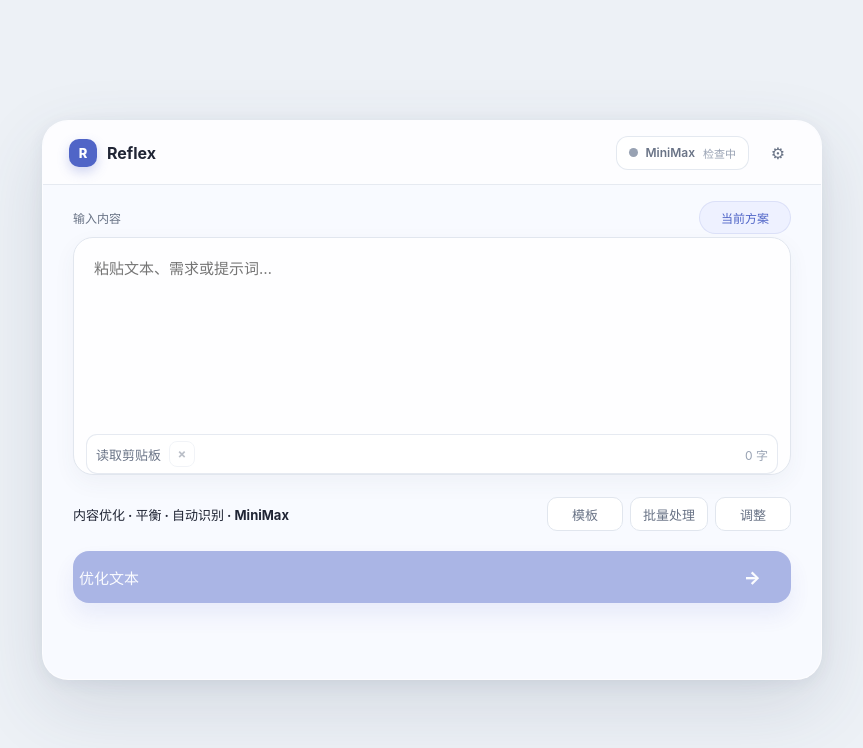
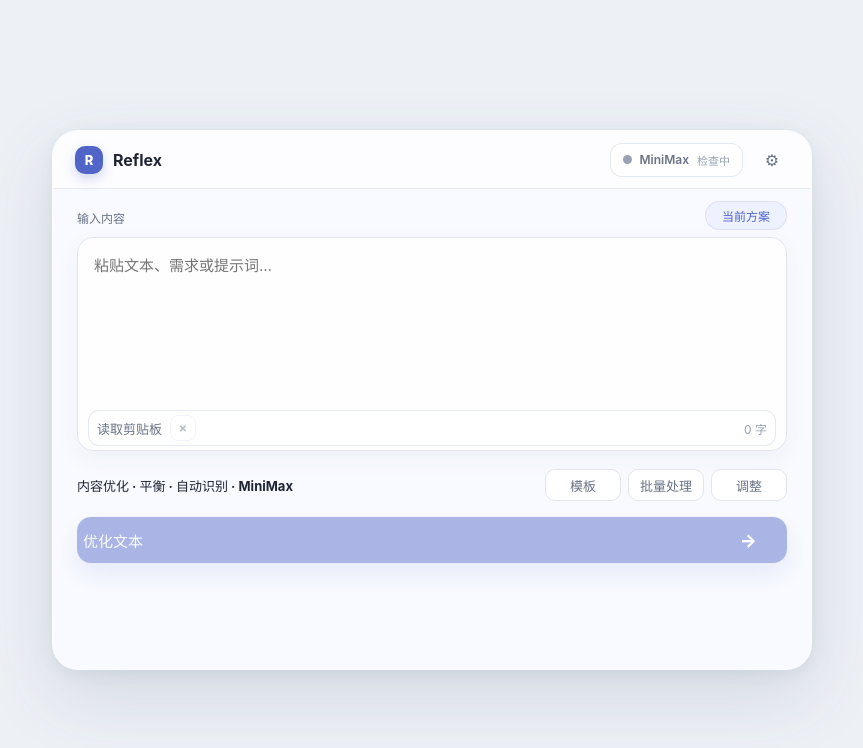
Before and after one commit to DOIT-Ben/Reflex-Next, a Svelte app in the folder apps/tauri-host/: page / in a window 1280 px wide. Shown: the top 748 px of the page, without its empty margins (208-1071 px from the left). Built offline with nearby package versions, Linux system fonts and the light colour scheme.

Commit message:
opt: 收紧窗口与浮层交互密度 | v0.6.0-beta.10 | 2026-07-13 12:10

```diff
--- a/apps/tauri-host/src/styles.css
+++ b/apps/tauri-host/src/styles.css
@@ -101,8 +101,8 @@ button:disabled {
 
 .window {
   position: relative;
-  width: min(780px, 100%);
-  height: min(560px, 100vh);
+  width: min(760px, 100%);
+  height: min(540px, 100vh);
   min-height: 0;
   overflow: hidden;
   background: var(--window);
@@ -114,8 +114,8 @@ button:disabled {
 .top-bar {
   display: flex;
   align-items: center;
-  height: 64px;
-  padding: 0 26px;
+  height: 58px;
+  padding: 0 22px;
   background: color-mix(in srgb, var(--surface) 86%, var(--accent-soft));
   border-bottom: 1px solid rgb(225 230 238 / 78%);
   border-radius: 25px 25px 0 0;
@@ -218,18 +218,18 @@ button:disabled {
 .complete-view,
 .error-view {
   position: relative;
-  height: calc(100% - 64px);
+  height: calc(100% - 58px);
   min-height: 0;
-  padding: 24px 30px 26px;
+  padding: 20px 24px 22px;
   overflow: auto;
 }
 
 .badge {
   position: absolute;
-  top: 16px;
-  right: 30px;
-  min-width: 92px;
-  padding: 7px 13px;
+  top: 12px;
+  right: 24px;
+  min-width: 82px;
+  padding: 5px 11px;
   color: var(--accent);
   text-align: center;
   background: var(--accent-soft);
@@ -256,10 +256,10 @@ h1 {
 }
 
 .input-card {
-  height: clamp(178px, calc(100vh - 302px), 238px);
+  height: clamp(164px, calc(100vh - 304px), 214px);
   background: color-mix(in srgb, var(--surface) 92%, var(--accent-soft));
   border: 1px solid var(--line);
-  border-radius: 20px;
+  border-radius: 16px;
   box-shadow: 0 8px 22px rgb(54 70 100 / 5%);
   transition: border-color 160ms ease, box-shadow 160ms ease, background 160ms ease;
 }
@@ -273,7 +273,7 @@ h1 {
 textarea {
   width: 100%;
   height: calc(100% - 44px);
-  padding: 19px 20px;
+  padding: 16px;
   resize: none;
   color: var(--text);
   background: transparent;
@@ -286,9 +286,9 @@ textarea {
 .input-tools {
   display: flex;
   justify-content: space-between;
-  height: 40px;
-  margin: 0 12px 10px;
-  padding: 0 9px;
+  height: 36px;
+  margin: 0 10px 8px;
+  padding: 0 8px;
   align-items: center;
   background: rgb(255 255 255 / 72%);
   border: 1px solid rgb(225 230 238 / 82%);
@@ -335,8 +335,8 @@ textarea {
   display: flex;
   align-items: center;
   justify-content: space-between;
-  min-height: 50px;
-  margin-top: 14px;
+  min-height: 44px;
+  margin-top: 12px;
   font-size: 13px;
   font-weight: 650;
 }
@@ -354,8 +354,8 @@ select {
 
 .summary-row button {
   min-width: 76px;
-  height: 34px;
-  padding: 0 12px;
+  height: 32px;
+  padding: 0 10px;
 }
 
 .summary-row > div {
@@ -368,11 +368,11 @@ select {
   align-items: center;
   justify-content: center;
   width: 100%;
-  height: 52px;
-  margin-top: 12px;
+  height: 46px;
+  margin-top: 10px;
   color: #fff;
   background: var(--accent);
-  border-radius: 16px;
+  border-radius: 14px;
   font-size: 15px;
   font-weight: 760;
   box-shadow: 0 12px 22px rgb(80 101 199 / 22%);
@@ -471,10 +471,10 @@ select {
 
 .primary,
 .outline {
-  min-height: 44px;
-  padding: 0 24px;
-  border-radius: 12px;
-  font-size: 14px;
+  min-height: 38px;
+  padding: 0 18px;
+  border-radius: 10px;
+  font-size: 13px;
   font-weight: 760;
 }
 
@@ -686,21 +686,21 @@ pre {
   background: rgb(28 29 32 / 30%);
 }
 
-.template-layer { position: absolute; inset: 0; z-index: 11; display: grid; place-items: center; padding: 12px; background: rgb(31 35 47 / 38%); backdrop-filter: blur(8px); }
-.template-dialog { display: flex; flex-direction: column; width: min(840px, 100%); height: min(540px, calc(100% - 24px)); min-height: 0; padding: 22px 24px; overflow: hidden; background: color-mix(in srgb, var(--window) 94%, white); border: 1px solid color-mix(in srgb, var(--line-strong) 68%, white); border-radius: 18px; box-shadow: 0 28px 80px rgb(22 27 40 / 25%), 0 2px 8px rgb(22 27 40 / 8%); }
-.template-head { display: flex; align-items: center; justify-content: space-between; gap: 16px; padding-bottom: 18px; border-bottom: 1px solid var(--line); }
-.template-head h2 { margin: 0; color: var(--text); font-size: 22px; line-height: 1.2; }
-.template-head p { margin: 6px 0 0; color: var(--muted); font-size: 13px; }
+.template-layer { position: absolute; inset: 0; z-index: 11; display: grid; place-items: center; padding: 18px; background: rgb(31 35 47 / 34%); backdrop-filter: blur(6px); }
+.template-dialog { display: flex; flex-direction: column; width: min(760px, 100%); height: min(500px, calc(100% - 36px)); min-height: 0; padding: 18px 20px; overflow: hidden; background: color-mix(in srgb, var(--window) 94%, white); border: 1px solid color-mix(in srgb, var(--line-strong) 68%, white); border-radius: 16px; box-shadow: 0 22px 60px rgb(22 27 40 / 20%), 0 2px 8px rgb(22 27 40 / 8%); }
+.template-head { display: flex; align-items: center; justify-content: space-between; gap: 12px; padding-bottom: 14px; border-bottom: 1px solid var(--line); }
+.template-head h2 { margin: 0; color: var(--text); font-size: 19px; line-height: 1.2; }
+.template-head p { margin: 4px 0 0; color: var(--muted); font-size: 12px; }
 .template-head .icon-button { width: 34px; height: 34px; border-radius: 50%; color: var(--muted); background: color-mix(in srgb, var(--surface) 72%, var(--accent-soft)); }
 .template-head .icon-button:hover { color: var(--text); background: var(--accent-soft); }
-.template-layout { display: grid; grid-template-columns: 232px minmax(0, 1fr); flex: 1; min-height: 0; gap: 22px; margin-top: 20px; }
-.template-list { display: grid; grid-template-rows: auto auto auto minmax(0, 1fr); gap: 10px; min-height: 0; padding: 14px; background: color-mix(in srgb, var(--accent-soft) 58%, var(--surface)); border: 1px solid color-mix(in srgb, var(--line) 85%, var(--accent-soft)); border-radius: 14px; }
+.template-layout { display: grid; grid-template-columns: 212px minmax(0, 1fr); flex: 1; min-height: 0; gap: 16px; margin-top: 14px; }
+.template-list { display: grid; grid-template-rows: auto auto auto minmax(0, 1fr); gap: 8px; min-height: 0; padding: 10px; background: color-mix(in srgb, var(--accent-soft) 58%, var(--surface)); border: 1px solid color-mix(in srgb, var(--line) 85%, var(--accent-soft)); border-radius: 12px; }
 .template-list input, .template-list select, .template-fields input, .template-fields textarea, .template-variables input { width: 100%; min-width: 0; color: var(--text); background: var(--surface); border: 1px solid var(--line); border-radius: 10px; transition: border-color 160ms ease, box-shadow 160ms ease, background 160ms ease; }
-.template-list input, .template-list select, .template-fields input, .template-variables input { height: 38px; padding: 0 11px; }
-.template-list > .outline { min-height: 38px; border-radius: 10px; background: color-mix(in srgb, var(--surface) 84%, white); }
+.template-list input, .template-list select, .template-fields input, .template-variables input { height: 34px; padding: 0 10px; }
+.template-list > .outline { min-height: 34px; border-radius: 9px; background: color-mix(in srgb, var(--surface) 84%, white); }
 .template-list input:focus-visible, .template-list select:focus-visible, .template-fields input:focus-visible, .template-fields textarea:focus-visible, .template-variables input:focus-visible { outline: none; border-color: var(--accent); box-shadow: 0 0 0 3px color-mix(in srgb, var(--accent-soft) 72%, transparent); }
 .template-list-items { display: grid; align-content: start; gap: 4px; min-height: 0; padding-top: 6px; overflow: auto; border-top: 1px solid color-mix(in srgb, var(--line) 80%, transparent); }
-.template-list-items > button { display: grid; width: 100%; gap: 4px; padding: 10px; text-align: left; background: transparent; border: 1px solid transparent; border-radius: 10px; transition: background 160ms ease, border-color 160ms ease, transform 160ms ease; }
+.template-list-items > button { display: grid; width: 100%; gap: 3px; padding: 8px; text-align: left; background: transparent; border: 1px solid transparent; border-radius: 9px; transition: background 160ms ease, border-color 160ms ease, transform 160ms ease; }
 .template-list-items > button:hover { background: color-mix(in srgb, var(--surface) 66%, var(--accent-soft)); }
 .template-list-items > button.active { background: var(--surface); border-color: color-mix(in srgb, var(--accent) 28%, var(--line)); box-shadow: 0 4px 12px rgb(45 53 102 / 8%); }
 .template-list-items strong { color: var(--text); font-size: 13px; }
@@ -711,12 +711,12 @@ pre {
 .template-fields .wide { grid-column: 1 / -1; }
 .template-fields .wide:nth-child(3),
 .template-fields .wide:nth-child(4) { grid-column: auto; }
-.template-fields textarea { min-height: 72px; padding: 10px 12px; resize: vertical; font-size: 13px; line-height: 1.55; }
+.template-fields textarea { min-height: 64px; padding: 9px 10px; resize: vertical; font-size: 12px; line-height: 1.5; }
 .template-variables { display: grid; grid-template-columns: repeat(2, minmax(0, 1fr)); gap: 10px; max-height: 132px; margin-top: 12px; padding: 12px; overflow: auto; background: color-mix(in srgb, var(--surface) 72%, var(--accent-soft)); border-radius: 12px; }
 .template-variables h3 { grid-column: 1 / -1; margin: 0; color: var(--text); font-size: 13px; }
 .template-notice { min-height: 18px; margin: 10px 0 0; color: #b42318; font-size: 12px; }
-.template-footer { display: grid; grid-template-columns: auto 1fr auto auto; gap: 10px; align-items: center; padding-top: 16px; margin-top: 14px; border-top: 1px solid var(--line); }
-.template-footer button { min-height: 38px; padding: 0 14px; border-radius: 10px; font-size: 13px; }
+.template-footer { display: grid; grid-template-columns: auto 1fr auto auto; gap: 8px; align-items: center; padding-top: 10px; margin-top: 10px; border-top: 1px solid var(--line); }
+.template-footer button { min-height: 34px; padding: 0 12px; border-radius: 9px; font-size: 12px; }
 
 .batch-dialog {
   display: flex;
```
